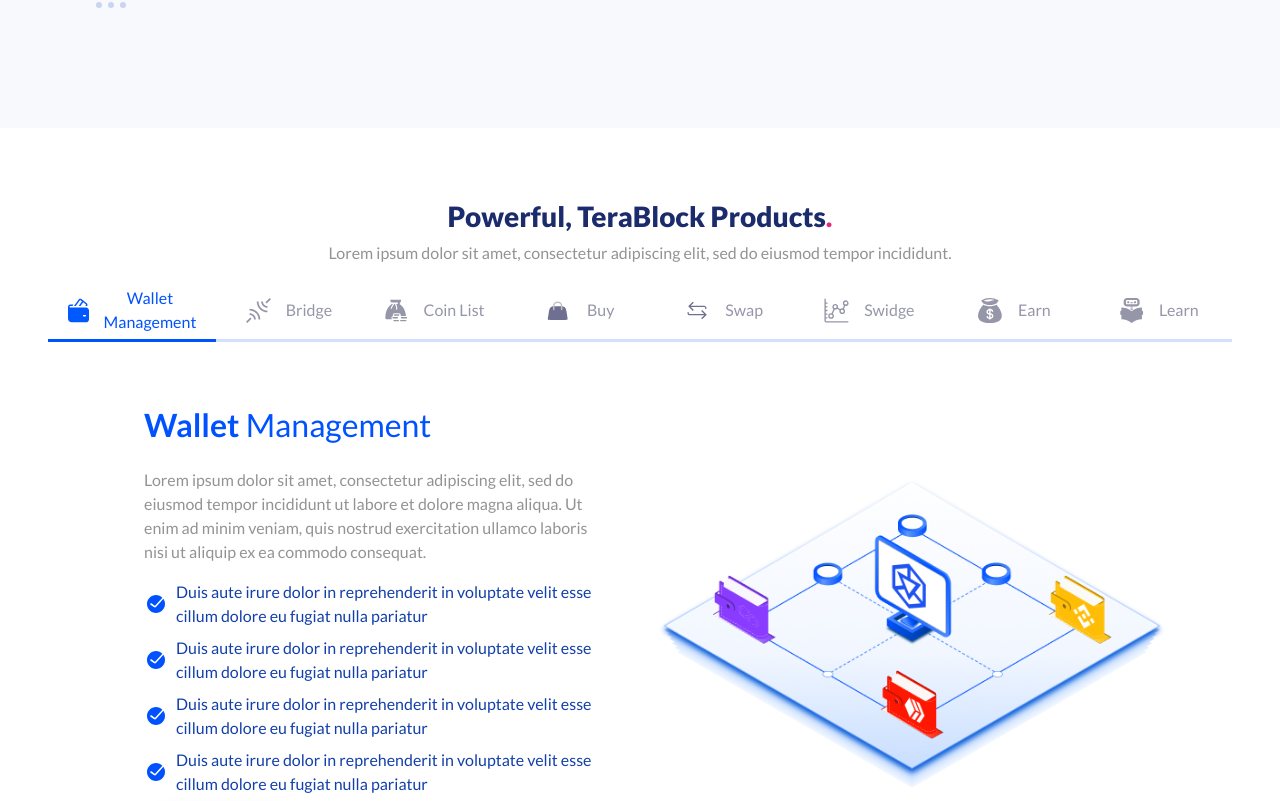
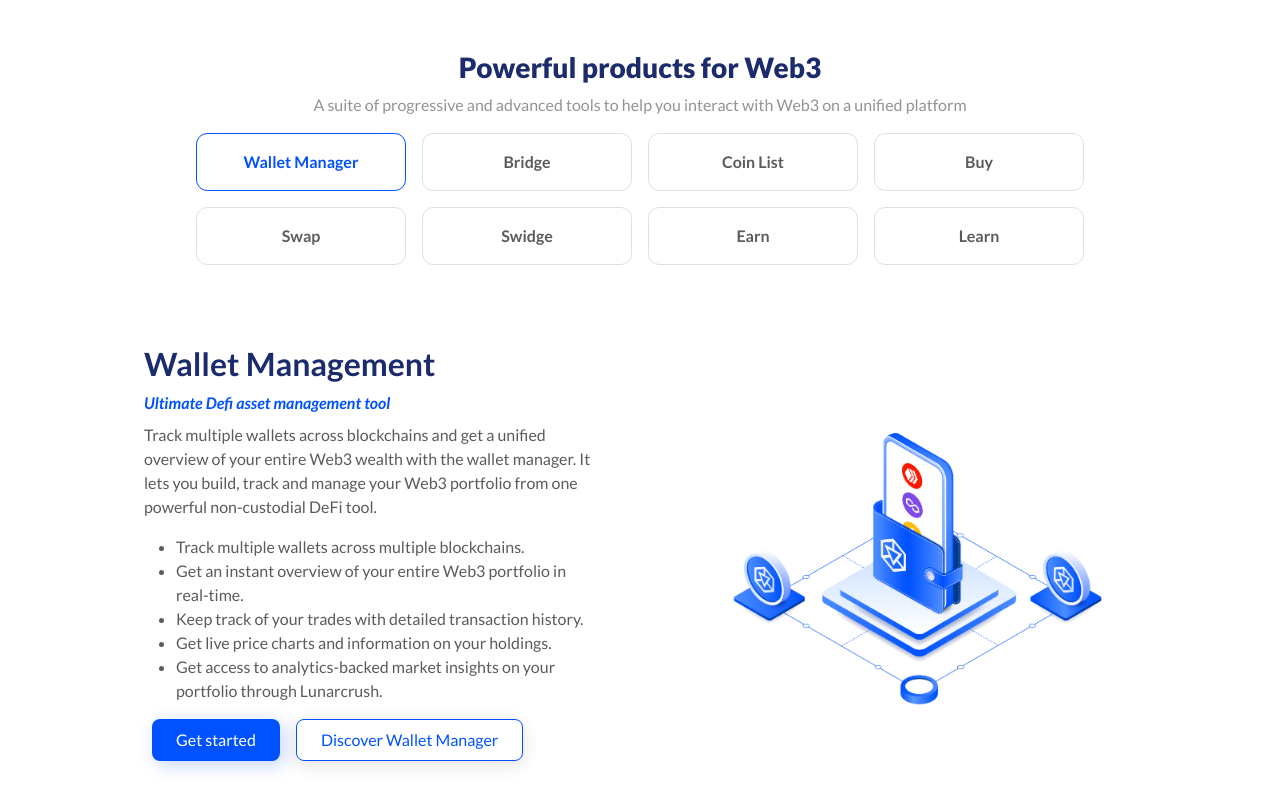
Before and after one commit to Amaru333/terablock-business, a Next.js app: page /products in a window 1280 px wide. Shown: the part 539-1340 px from the top of the page. Built offline with nearby package versions, Linux system fonts and the light colour scheme.

Commit message:
Product page top section changes

```diff
--- a/src/layout/ProductsLayout/Components/ProductsHeaderSection.jsx
+++ b/src/layout/ProductsLayout/Components/ProductsHeaderSection.jsx
@@ -13,14 +13,14 @@
         <div className="row mx-0 d-flex">
           <div className="my-5 px-4 px-md-5 col-12 col-md-6 pe-0 pe-md-5 d-flex flex-column justify-content-around text-center pe-4 text-md-start">
             <h1 className="text-primaryTextDark fw-bold" style={{ fontSize: width > 768 ? "50px" : "23px", width: width > 768 ? "75%" : "100%" }}>
-              TeraBlock products built for all<span className="text-primaryViolet">.</span>
+              Products
             </h1>
-            <p className="text-primaryTextGray mb-0 mb-md-5">Truly decentralised app that gives you the tools, inspiration, and support you need to become a better crypto investor.</p>
+            <p className="text-primaryTextGray mb-0 mb-md-5">Utilitarian products that help you interact with Defi on a unified platform. TeraBlock products are built for all and can be used by everyone regardless of knowledge and skill level.</p>
             {width > 768 && (
-              <>
+              <div className="d-flex">
                 <UIButton type="primary">Get Started</UIButton>
-                <img src="/assets/icons/3x4.svg" style={{ width: "30px" }} className="mt-5" />
-              </>
+                <UIButton type="secondary">Discover Products</UIButton>
+              </div>
             )}
           </div>
           <div className="col-12 col-md-6 d-flex  justify-content-center justify-content-md-end my-2">
--- a/src/layout/ProductsLayout/Components/ProductsSection.jsx
+++ b/src/layout/ProductsLayout/Components/ProductsSection.jsx
@@ -7,11 +7,11 @@
 
 function ProductsSection() {
   const width = useScreenSize().width;
-  const [tab, setTab] = useState("Wallet Management");
+  const [tab, setTab] = useState("Wallet Manager");
   const ref = useRef({});
   const tab_list = [
     {
-      name: "Wallet Management",
+      name: "Wallet Manager",
       icon: "./assets/icons/wallet-tab.svg",
     },
     {
@@ -47,32 +47,27 @@
     return (
       <div className="row mx-0 d-flex flex-column-reverse flex-md-row px-0 px-md-2 px-xl-5">
         <div className="col-12 col-md-6 mt-3 px-3 pb-4 px-md-5">
-          <h2 className="text-primaryBlue fw-normal text-center text-md-start">
-            <b>Wallet</b> Management
+          <h2 className="fw-normal text-center text-md-start" style={{ color: "#1b2b6b" }}>
+            <b>Wallet Management</b>
           </h2>
-          <p className="text-primaryTextGray mt-4">Lorem ipsum dolor sit amet, consectetur adipiscing elit, sed do eiusmod tempor incididunt ut labore et dolore magna aliqua. Ut enim ad minim veniam, quis nostrud exercitation ullamco laboris nisi ut aliquip ex ea commodo consequat. </p>
-          <div className="d-flex align-items-center mt-2">
-            <img src="./assets/icons/bullet.svg" />
-            <p className="mb-0 text-primaryDark ms-2 fw-normal">Duis aute irure dolor in reprehenderit in voluptate velit esse cillum dolore eu fugiat nulla pariatur</p>
-          </div>
-          <div className="d-flex align-items-center mt-2">
-            <img src="./assets/icons/bullet.svg" />
-            <p className="mb-0 text-primaryDark ms-2 fw-normal">Duis aute irure dolor in reprehenderit in voluptate velit esse cillum dolore eu fugiat nulla pariatur</p>
-          </div>
-          <div className="d-flex align-items-center mt-2">
-            <img src="./assets/icons/bullet.svg" />
-            <p className="mb-0 text-primaryDark ms-2 fw-normal">Duis aute irure dolor in reprehenderit in voluptate velit esse cillum dolore eu fugiat nulla pariatur</p>
-          </div>
-          <div className="d-flex align-items-center mt-2">
-            <img src="./assets/icons/bullet.svg" />
-            <p className="mb-0 text-primaryDark ms-2 fw-normal">Duis aute irure dolor in reprehenderit in voluptate velit esse cillum dolore eu fugiat nulla pariatur</p>
-          </div>
+          <p className="text-primaryBlue fw-bold fst-italic m-0">Ultimate Defi asset management tool</p>
+          <p className="mt-2" style={{ color: "#5a5b5b" }}>
+            Track multiple wallets across blockchains and get a unified overview of your entire Web3 wealth with the wallet manager. It lets you build, track and manage your Web3 portfolio from one powerful non-custodial DeFi tool.
+          </p>
+          <ul style={{ color: "#5a5b5b" }}>
+            <li>Track multiple wallets across multiple blockchains.</li>
+            <li>Get an instant overview of your entire Web3 portfolio in real-time.</li>
+            <li>Keep track of your trades with detailed transaction history.</li>
+            <li>Get live price charts and information on your holdings.</li>
+            <li>Get access to analytics-backed market insights on your portfolio through Lunarcrush.</li>
+          </ul>
           <div className="mt-3 d-flex justify-content-center justify-content-md-start">
             <UIButton type="primary">Get started</UIButton>
+            <UIButton type="secondary">Discover Wallet Manager</UIButton>
           </div>
         </div>
         <div className="col-12 col-md-6 d-flex justify-content-center">
-          <img src="./assets/images/wallet-management.png" style={{ maxWidth: width > 768 ? "40vw" : "80vw", objectFit: "contain" }} />
+          <img src="./assets/images/product/wallet.png" style={{ width: "80%", objectFit: "contain" }} />
         </div>
       </div>
     );
@@ -112,23 +107,34 @@
     );
   };
 
+  // const TabBar = () => {
+  //   const offset = 250;
+  //   const scroll = (scrollOffset) => {
+  //     ref.current.scrollLeft += scrollOffset;
+  //   };
+  //   return (
+  //     <div className="d-flex align-items-center">
+  //       {ref.current.scrollWidth > ref.current.offsetWidth && <img onClick={() => scroll(-offset)} src="./assets/icons/left-arrow-blue.svg" />}
+  //       <div className={ProductStyle.tab_bar} ref={ref}>
+  //         {tab_list.map((tabItem, index) => (
+  //           <div key={index} onClick={() => setTab(tabItem.name)} className={[ProductStyle.tab_items, tabItem.name == tab ? ProductStyle.tab_active : ProductStyle.tab_inactive].join(" ")}>
+  //             <img className={[ProductStyle.tab_icon, tabItem.name == tab && ProductStyle.tab_icon_active].join(" ")} src={tabItem.icon} />
+  //             <p className={[ProductStyle.tab_name, tabItem.name == tab ? ProductStyle.tab_name_active : ProductStyle.tab_name_inactive].join(" ")}>{tabItem.name}</p>
+  //           </div>
+  //         ))}
+  //       </div>
+  //       {ref.current.scrollWidth > ref.current.offsetWidth && <img onClick={() => scroll(+offset)} src="./assets/icons/right-arrow-blue.svg" />}
+  //     </div>
+  //   );
+  // };
   const TabBar = () => {
-    const offset = 250;
-    const scroll = (scrollOffset) => {
-      ref.current.scrollLeft += scrollOffset;
-    };
     return (
-      <div className="d-flex align-items-center">
-        {ref.current.scrollWidth > ref.current.offsetWidth && <img onClick={() => scroll(-offset)} src="./assets/icons/left-arrow-blue.svg" />}
-        <div className={ProductStyle.tab_bar} ref={ref}>
-          {tab_list.map((tabItem, index) => (
-            <div key={index} onClick={() => setTab(tabItem.name)} className={[ProductStyle.tab_items, tabItem.name == tab ? ProductStyle.tab_active : ProductStyle.tab_inactive].join(" ")}>
-              <img className={[ProductStyle.tab_icon, tabItem.name == tab && ProductStyle.tab_icon_active].join(" ")} src={tabItem.icon} />
-              <p className={[ProductStyle.tab_name, tabItem.name == tab ? ProductStyle.tab_name_active : ProductStyle.tab_name_inactive].join(" ")}>{tabItem.name}</p>
-            </div>
-          ))}
-        </div>
-        {ref.current.scrollWidth > ref.current.offsetWidth && <img onClick={() => scroll(+offset)} src="./assets/icons/right-arrow-blue.svg" />}
+      <div className={ProductStyle.tab_container}>
+        {tab_list.map((tabItem, i) => (
+          <div style={{ display: "inline-block" }} className={tab == tabItem.name ? ProductStyle.active_tab : ProductStyle.inactive_tab} onClick={() => setTab(tabItem.name)}>
+            {tabItem.name}
+          </div>
+        ))}
       </div>
     );
   };
@@ -138,17 +144,15 @@
       <div className="py-4" style={{ maxWidth: "1500px", margin: "auto" }}>
         <div className="text-center mb-2 px-4 px-md-5">
           <h3 className="text-primaryTextDark fw-bolder">
-            <b>
-              Powerful, TeraBlock Products<span className="text-primaryViolet">.</span>
-            </b>
+            <b>Powerful products for Web3</b>
           </h3>
-          <p className="text-primaryTextGray">Lorem ipsum dolor sit amet, consectetur adipiscing elit, sed do eiusmod tempor incididunt.</p>
+          <p className="text-primaryTextGray">A suite of progressive and advanced tools to help you interact with Web3 on a unified platform</p>
         </div>
         <div className="mb-5 px-2 px-md-5">
           <TabBar />
         </div>
         <div className="px-4 px-md-5">
-          {tab == "Wallet Management" && <WalletManagement />}
+          {tab == "Wallet Manager" && <WalletManagement />}
           {tab == "Bridge" && <Bridge />}
         </div>
       </div>
--- a/src/layout/ProductsLayout/Styles/ProductsSection.module.css
+++ b/src/layout/ProductsLayout/Styles/ProductsSection.module.css
@@ -64,3 +64,52 @@
     height: 20px;
   }
 }
+
+.active_tab {
+  color: #0251ff;
+  border: 1px solid #0251ff;
+  border-radius: 0.7rem;
+  width: 210px;
+  margin: 0 0.5rem;
+  font-weight: 600;
+  cursor: pointer;
+  padding: 1rem 1rem;
+  text-align: center;
+  margin-bottom: 1rem;
+}
+
+.inactive_tab {
+  color: #5a5b5b;
+  border: 1px solid #5a5b5b31;
+  border-radius: 0.7rem;
+  width: 210px;
+  margin: 0 0.5rem;
+  cursor: pointer;
+  font-weight: 600;
+  padding: 1rem 1rem;
+  text-align: center;
+  margin-bottom: 1rem;
+}
+
+.tab_container {
+  text-align: center;
+  margin-top: 4rem;
+  max-width: 90%;
+  margin: auto;
+}
+
+@media (max-width: 600px) {
+  .tab_container {
+    max-width: 100%;
+  }
+  .active_tab {
+    width: 160px;
+    padding: 1rem 0.5rem;
+    font-size: 14px;
+  }
+  .inactive_tab {
+    width: 160px;
+    padding: 1rem 0.5rem;
+    font-size: 14px;
+  }
+}
```
Also changed, not shown: public/assets/images/product/wallet.png (added), 1 other file (tests, documents, lock files or other folders).
